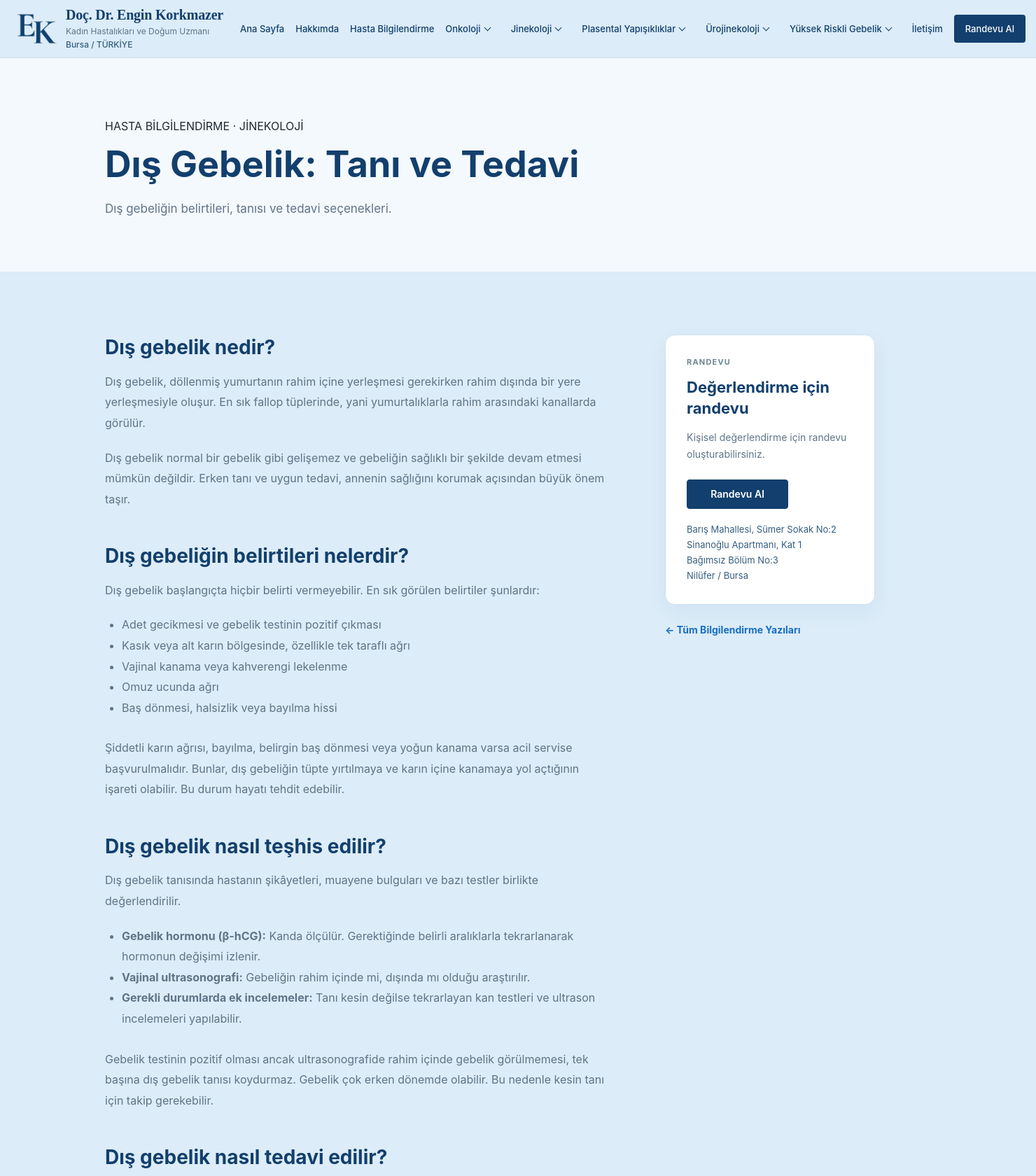
After one commit to msamkara67/engin-korkmazer, a Django app: page /dis-gebelik/ in a window 1480 px wide. The commit adds this page. Shown: the top 1680 px of the page at 70% size. Run offline with Django 5.2, Linux system fonts and the light colour scheme.

Commit message:
Add ectopic pregnancy article under gynecology

```diff
--- a/website/sitemaps.py
+++ b/website/sitemaps.py
@@ -21,6 +21,7 @@ class StaticViewSitemap(Sitemap):
             "website:intrauterine_device",
             "website:nexplanon",
             "website:abortion",
+            "website:ectopic_pregnancy",
             "website:colposcopy",
             "website:hysteroscopy",
             "website:asherman_syndrome",
--- a/website/templates/website/base.html
+++ b/website/templates/website/base.html
@@ -235,6 +235,10 @@
                         Kürtaj
                     </a>
 
+                    <a href="{% url 'website:ectopic_pregnancy' %}">
+                        Dış Gebelik: Tanı ve Tedavi
+                    </a>
+
                     <a href="{% url 'website:hysteroscopy' %}">
                         Histeroskopi
                     </a>
--- /dev/null
+++ b/website/templates/website/ectopic_pregnancy.html
@@ -0,0 +1,71 @@
+{% extends "website/base.html" %}
+
+{% block title %}Dış Gebelik: Tanı ve Tedavi | Doç. Dr. Engin Korkmazer Bursa{% endblock %}
+{% block meta_description %}Dış gebeliğin belirtileri, tanı yöntemleri, yakın takip, ilaç ve cerrahi tedavi seçenekleri ile gelecekteki gebelikler hakkında bilgilendirme.{% endblock %}
+
+{% block content %}
+<section class="article-hero">
+    <div class="container">
+        <span class="section-kicker">HASTA BİLGİLENDİRME · JİNEKOLOJİ</span>
+        <h1>Dış Gebelik: Tanı ve Tedavi</h1>
+        <p>Dış gebeliğin belirtileri, tanısı ve tedavi seçenekleri.</p>
+    </div>
+</section>
+<section class="article-page">
+    <div class="container article-layout">
+        <article class="article-content">
+            <h2>Dış gebelik nedir?</h2>
+            <p>Dış gebelik, döllenmiş yumurtanın rahim içine yerleşmesi gerekirken rahim dışında bir yere yerleşmesiyle oluşur. En sık fallop tüplerinde, yani yumurtalıklarla rahim arasındaki kanallarda görülür.</p>
+            <p>Dış gebelik normal bir gebelik gibi gelişemez ve gebeliğin sağlıklı bir şekilde devam etmesi mümkün değildir. Erken tanı ve uygun tedavi, annenin sağlığını korumak açısından büyük önem taşır.</p>
+
+            <h2>Dış gebeliğin belirtileri nelerdir?</h2>
+            <p>Dış gebelik başlangıçta hiçbir belirti vermeyebilir. En sık görülen belirtiler şunlardır:</p>
+            <ul>
+                <li>Adet gecikmesi ve gebelik testinin pozitif çıkması</li>
+                <li>Kasık veya alt karın bölgesinde, özellikle tek taraflı ağrı</li>
+                <li>Vajinal kanama veya kahverengi lekelenme</li>
+                <li>Omuz ucunda ağrı</li>
+                <li>Baş dönmesi, halsizlik veya bayılma hissi</li>
+            </ul>
+            <p>Şiddetli karın ağrısı, bayılma, belirgin baş dönmesi veya yoğun kanama varsa acil servise başvurulmalıdır. Bunlar, dış gebeliğin tüpte yırtılmaya ve karın içine kanamaya yol açtığının işareti olabilir. Bu durum hayatı tehdit edebilir.</p>
+
+            <h2>Dış gebelik nasıl teşhis edilir?</h2>
+            <p>Dış gebelik tanısında hastanın şikâyetleri, muayene bulguları ve bazı testler birlikte değerlendirilir.</p>
+            <ul>
+                <li><strong>Gebelik hormonu (β-hCG):</strong> Kanda ölçülür. Gerektiğinde belirli aralıklarla tekrarlanarak hormonun değişimi izlenir.</li>
+                <li><strong>Vajinal ultrasonografi:</strong> Gebeliğin rahim içinde mi, dışında mı olduğu araştırılır.</li>
+                <li><strong>Gerekli durumlarda ek incelemeler:</strong> Tanı kesin değilse tekrarlayan kan testleri ve ultrason incelemeleri yapılabilir.</li>
+            </ul>
+            <p>Gebelik testinin pozitif olması ancak ultrasonografide rahim içinde gebelik görülmemesi, tek başına dış gebelik tanısı koydurmaz. Gebelik çok erken dönemde olabilir. Bu nedenle kesin tanı için takip gerekebilir.</p>
+
+            <h2>Dış gebelik nasıl tedavi edilir?</h2>
+            <p>Tedavi yöntemi; hastanın genel durumuna, ağrı ve kanama olup olmamasına, gebeliğin büyüklüğüne, β-hCG düzeyine ve ultrason bulgularına göre belirlenir.</p>
+
+            <h3>1. Yakın takip</h3>
+            <p>Hasta klinik olarak stabilse, belirgin şikâyeti yoksa ve gebelik hormonu kendiliğinden düşüyorsa hekim yakın takip önerebilir. Bu süreçte düzenli kan testleri ve gerektiğinde ultrason yapılır. Takibin güvenli olmadığı durumlarda başka tedavilere geçilir.</p>
+
+            <h3>2. İlaç tedavisi</h3>
+            <p>Uygun hastalarda metotreksat adı verilen ilaç kullanılabilir. Bu ilaç, gebelik dokusunun gelişimini durdurur. Tedaviden sonra gebelik hormonu tamamen negatifleşene kadar kan testleriyle takip yapılması gerekir. Bazen ek doz veya cerrahi tedavi gerekebilir.</p>
+            <p>Metotreksat her hastaya uygun değildir. Tedavi kararı; hastanın genel durumu, kanama riski, laboratuvar sonuçları ve ultrason bulguları dikkate alınarak verilir.</p>
+
+            <h3>3. Cerrahi tedavi</h3>
+            <p>Şiddetli ağrı, iç kanama, tüpte yırtılma şüphesi veya ilaç tedavisinin uygun olmadığı durumlarda ameliyat gerekebilir. Ameliyat çoğunlukla laparoskopi adı verilen kapalı yöntemle yapılır. Acil durumlarda farklı bir cerrahi yaklaşım gerekebilir.</p>
+            <p>Ameliyat sırasında gebelik dokusu çıkarılır. Tüpün durumu ve kanamanın şiddetine göre yalnızca gebelik dokusu alınabilir veya etkilenen tüpün çıkarılması gerekebilir.</p>
+
+            <h2>Dış gebelik gelecekte çocuk sahibi olmayı engeller mi?</h2>
+            <p>Dış gebelik geçiren birçok kadın daha sonra doğal yollarla gebe kalabilir. Ancak doğurganlık, diğer tüpün durumuna, daha önce yaşanan tüp hastalıklarına ve diğer kişisel faktörlere bağlıdır.</p>
+            <p>Özellikle çocuk sahibi olmak isteyen kadınlarda, tedavi planı oluşturulurken doğurganlığın korunması da dikkate alınır. Bir sonraki gebelikte, gebeliğin rahim içinde yerleştiğini erken dönemde ultrasonografiyle doğrulamak önemlidir.</p>
+        </article>
+        <aside class="article-sidebar">
+            <div class="article-side-card">
+                <span class="contact-label">RANDEVU</span>
+                <h3>Değerlendirme için randevu</h3>
+                <p>Kişisel değerlendirme için randevu oluşturabilirsiniz.</p>
+                <a href="https://www.doktortakvimi.com/profil/engin-korkmazer" target="_blank" rel="noopener noreferrer" class="btn btn-primary">Randevu Al</a>
+                {% include "website/appointment_address.html" %}
+            </div>
+            <a href="{% url 'website:patient_info' %}" class="article-back-link">← Tüm Bilgilendirme Yazıları</a>
+        </aside>
+    </div>
+</section>
+{% endblock %}
--- a/website/urls.py
+++ b/website/urls.py
@@ -9,6 +9,7 @@ urlpatterns = [
     path("trakelektomi-ameliyati/", views.trachelectomy, name="trachelectomy"),
     path("nexplanon-cilt-alti-implanti/", views.nexplanon, name="nexplanon"),
     path("kurtaj/", views.abortion, name="abortion"),
+    path("dis-gebelik/", views.ectopic_pregnancy, name="ectopic_pregnancy"),
     path("asiri-aktif-mesane/", views.overactive_bladder, name="overactive_bladder"),
     path("genital-sigil/", views.genital_warts, name="genital_warts"),
     path("uterin-septum-rahim-perdesi/", views.uterine_septum, name="uterine_septum"),
--- a/website/views.py
+++ b/website/views.py
@@ -35,6 +35,9 @@ def overactive_bladder(request):
 
 def abortion(request):
     return render(request, "website/abortion.html")
+
+def ectopic_pregnancy(request):
+    return render(request, "website/ectopic_pregnancy.html")
 
 def nexplanon(request):
     return render(request, "website/nexplanon.html")
```
